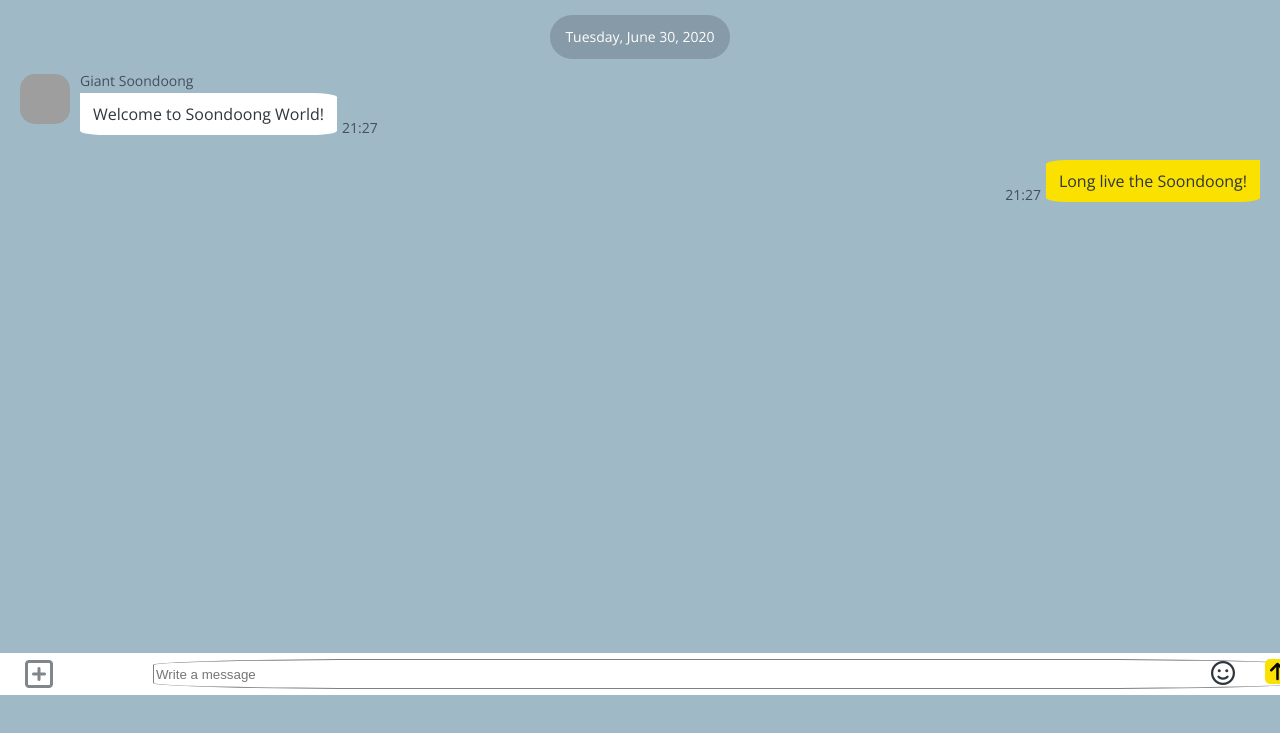
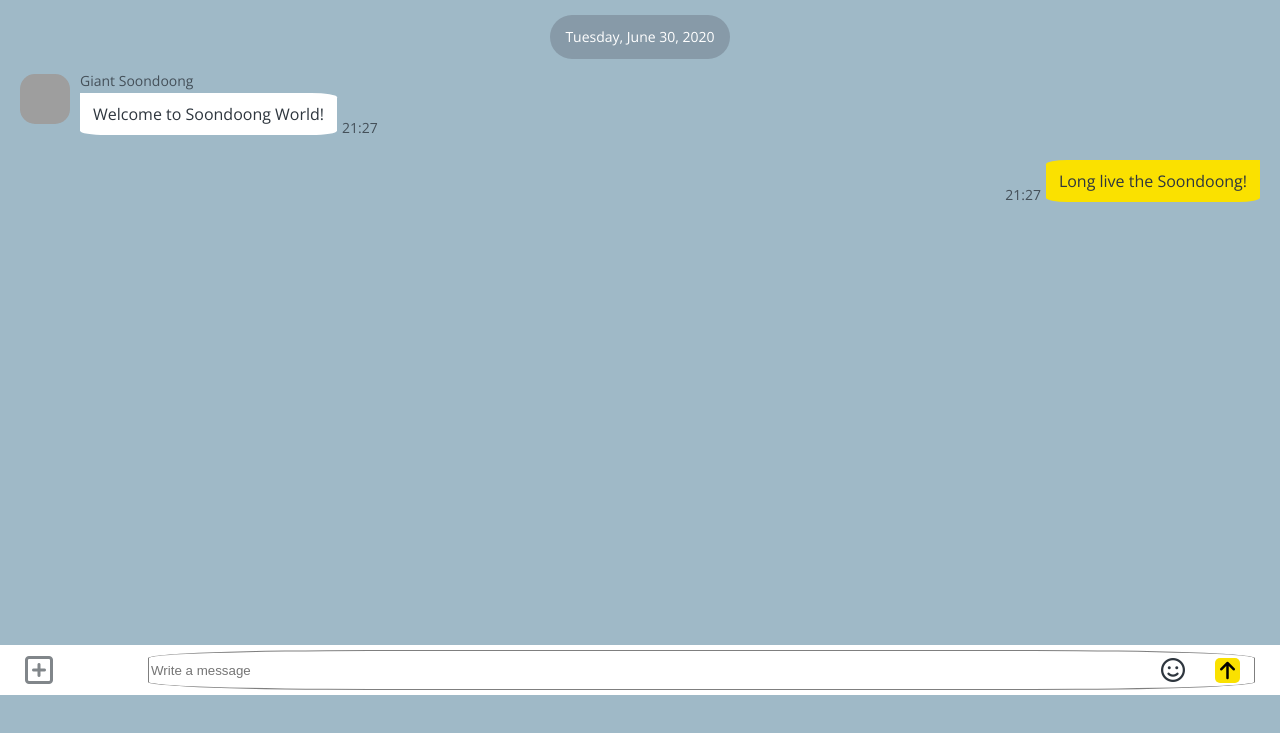
Before and after one commit to stven-howl/kokoa-clone-2025, a plain HTML site: page chatting.html in a window 1280 px wide. Shown: the part 105-838 px from the top of the page. Drawn offline with nearby package versions, Linux system fonts and the light colour scheme; grey boxes are pictures that could not be loaded.

Commit message:
chatting reply fix

```diff
--- a/css/screens/chatting.css
+++ b/css/screens/chatting.css
@@ -110,6 +110,7 @@
   display: flex;
   background-color: white;
   justify-content: space-between;
+  box-sizing: border-box;
   padding: 5px 25px;
   align-items: center;
   transition: transform 0.3s ease-in-out;
@@ -126,7 +127,7 @@
 }
 
 .reply input {
-  height: 30px;
+  height: 40px;
   width: 100%;
   border: 1px solid rgba(0, 0, 0, 0.5);
   border-radius: 20%;
@@ -137,12 +138,12 @@
 .reply__column:last-child > i,
 .reply__column:last-child button {
   position: absolute;
-  bottom: 5px;
+  bottom: 7px;
   right: 15px;
 }
 
 .reply__column:last-child > i {
-  bottom: 15px;
+  bottom: 19px;
   right: 70px;
 }
 
@@ -172,7 +173,7 @@
 
 .reply input:focus-within {
   width: 95vh;
-  transform: translateX(-5%) translateY(-50px);
+  transform: translateX(-11%) translateY(-50px);
 }
 
 .reply:focus-within {
```
